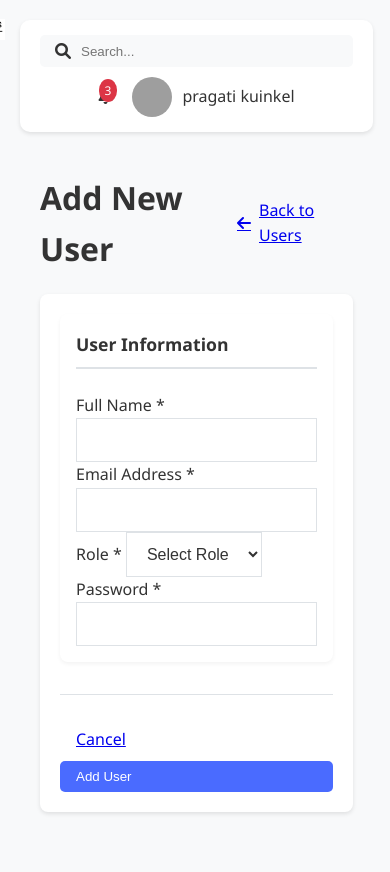
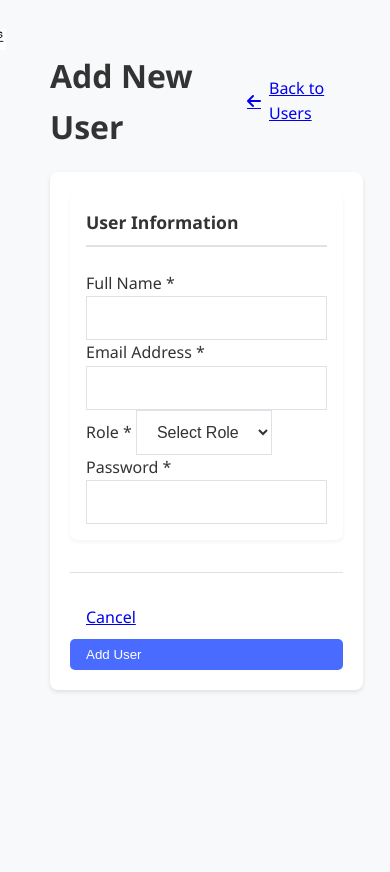
Before and after one commit to PragatiKuinkel/progressKitAgain, a PHP site: page /admin/add_user.php in a window 390 px wide; the page is wider, and only the part inside the window is pictured. After the commit the page ends 692 px from the top of that part, so only its background shows below. Run offline with PHP 8.4, Linux system fonts and the light colour scheme; a user stored in the database is signed in; a stand-in replaces the project's code that opens the database connection; grey boxes are pictures that could not be loaded.

Commit message:
Changes made

```diff
--- a/assets/css/admin.css
+++ b/assets/css/admin.css
@@ -92,10 +124,76 @@ body {
     text-align: center;
 }
 
+/* Sidebar Footer */
 .sidebar-footer {
     margin-top: auto;
     padding-top: 20px;
     border-top: 1px solid var(--border-color);
+}
+
+.logout-btn {
+    display: flex;
+    align-items: center;
+    justify-content: center;
+    padding: 10px 15px;
+    color: var(--danger-color);
+    text-decoration: none;
+    border-radius: 5px;
+    transition: var(--transition);
+    width: 100%;
+}
+
+.logout-btn:hover {
+    background: rgba(255, 255, 255, 0.1);
+}
+
+.logout-btn i {
+    margin-right: 10px;
+}
+
+/* Main Content */
+.main-content {
+    flex: 1;
+    margin-left: 250px;
+    padding: 30px;
+}
+
+/* Responsive Design */
+@media (max-width: 992px) {
+    .sidebar {
+        width: 70px;
+    }
+
+    .sidebar span {
+        display: none;
+    }
+
+    .main-content {
+        margin-left: 70px;
+    }
+
+    .admin-profile {
+        justify-content: center;
+    }
+
+    .admin-name {
+        display: none;
+    }
+}
+
+@media (max-width: 768px) {
+    .sidebar {
+        transform: translateX(-100%);
+        transition: var(--transition);
+    }
+
+    .sidebar.active {
+        transform: translateX(0);
+    }
+
+    .main-content {
+        margin-left: 0;
+    }
 }
 
 /* Logo Styles */
@@ -148,75 +246,14 @@ body {
     }
 }
 
-/* Main Content Styles */
-.main-content {
-    flex: 1;
-    margin-left: 250px;
-    padding: 20px;
-}
-
-/* Top Navigation */
-.top-nav {
-    display: flex;
-    justify-content: space-between;
-    align-items: center;
-    padding: 15px 20px;
-    background: var(--white);
-    border-radius: 10px;
-    margin-bottom: 20px;
-    box-shadow: 0 2px 4px rgba(0, 0, 0, 0.1);
-}
-
-.search-bar {
-    display: flex;
-    align-items: center;
-    background: var(--light-bg);
-    padding: 8px 15px;
-    border-radius: 5px;
-    width: 300px;
-}
-
-.search-bar input {
-    border: none;
-    background: none;
-    margin-left: 10px;
-    width: 100%;
-    color: var(--text-color);
-}
-
-.user-info {
-    display: flex;
-    align-items: center;
-    gap: 20px;
-}
-
-.notifications {
-    position: relative;
-    cursor: pointer;
-}
-
-.badge {
-    position: absolute;
-    top: -5px;
-    right: -5px;
-    background: var(--danger-color);
-    color: var(--white);
-    border-radius: 50%;
-    padding: 2px 6px;
-    font-size: 12px;
-}
-
+/* Remove top navigation styles */
+.top-nav,
+.search-bar,
+.user-info,
+.notifications,
+.badge,
 .user-profile {
-    display: flex;
-    align-items: center;
-    gap: 10px;
-}
-
-.user-profile img {
-    width: 40px;
-    height: 40px;
-    border-radius: 50%;
-    object-fit: cover;
+    display: none;
 }
 
 /* Dashboard Content */
@@ -322,55 +401,6 @@ body {
     background: none;
     color: var(--text-color);
     padding: 8px;
-}
-
-/* Responsive Design */
-@media (max-width: 992px) {
-    .sidebar {
-        width: 70px;
-        padding: 10px;
-    }
-
-    .sidebar span {
-        display: none;
-    }
-
-    .main-content {
-        margin-left: 70px;
-    }
-
-    .charts-grid {
-        grid-template-columns: 1fr;
-    }
-}
-
-@media (max-width: 768px) {
-    .sidebar {
-        transform: translateX(-100%);
-        position: fixed;
-        z-index: 1000;
-    }
-
-    .sidebar.active {
-        transform: translateX(0);
-    }
-
-    .main-content {
-        margin-left: 0;
-    }
-
-    .top-nav {
-        flex-direction: column;
-        gap: 10px;
-    }
-
-    .search-bar {
-        width: 100%;
-    }
-
-    .stats-grid {
-        grid-template-columns: 1fr;
-    }
 }
 
 /* Dark Mode Toggle */
```
Also changed, not shown: other parts of assets/css/admin.css (+87 -13 lines), admin/dashboard.php (+73 -114 lines), admin/includes/sidebar.php (+48 -0 lines), admin/users.php (+0 -19 lines).
